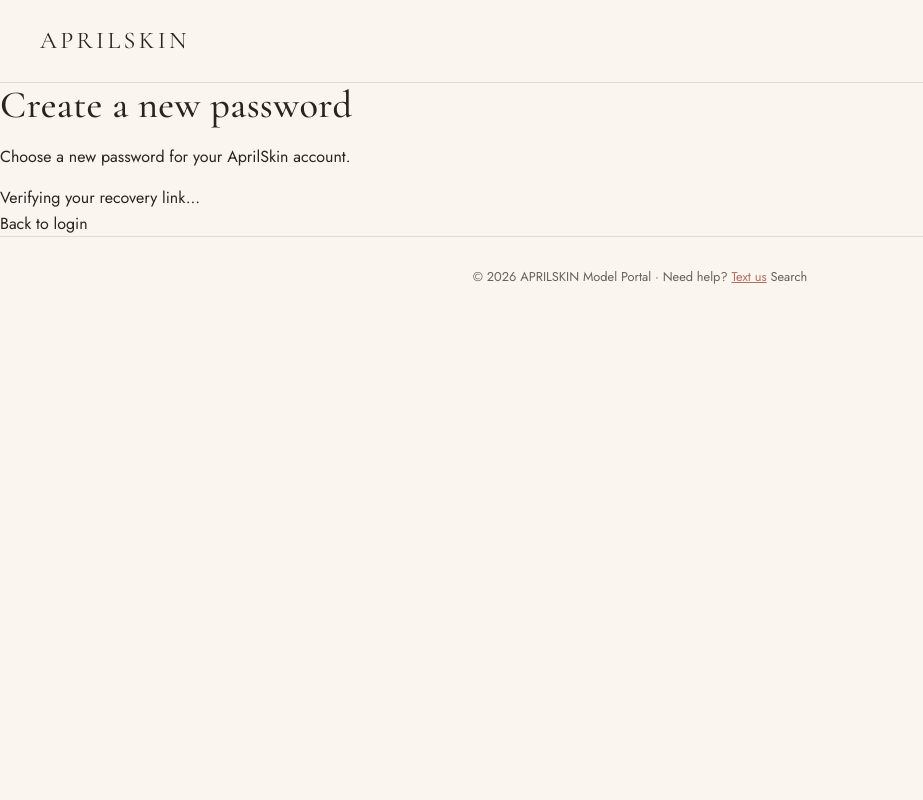
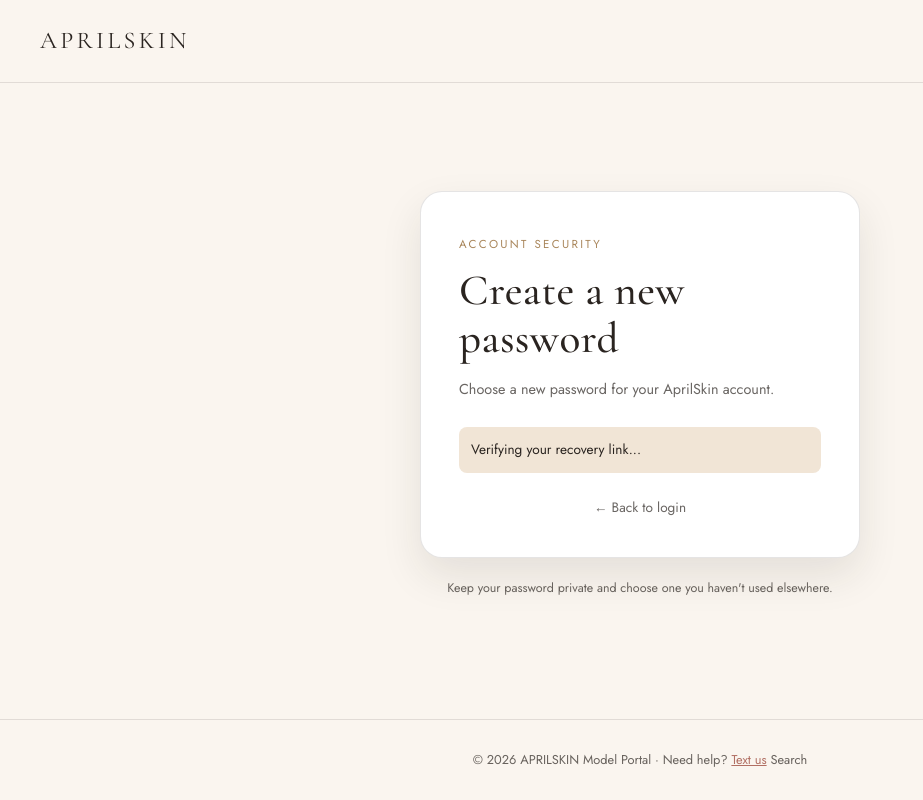
Before and after one commit to Rarejoe/aprilskin, a Flask app: page /reset-password in a window 1280 px wide. Shown: the whole page, without its empty margins (0-923 px from the left). Run offline with Flask 3, Linux system fonts and the light colour scheme; some libraries are stand-ins or nearby versions.

Commit message:
Refactor reset password template for clarity and structure

```diff
--- a/skincare-app/app/templates/reset_password.html
+++ b/skincare-app/app/templates/reset_password.html
@@ -1,122 +1,97 @@
 {% extends "base.html" %}
-
 {% block title %}Reset Password — AprilSkin{% endblock %}
-
 {% block content %}
-<div class="container py-5">
-    <div class="row justify-content-center">
-        <div class="col-md-6 col-lg-5">
-
-            <div class="card shadow-sm border-0 rounded-4 p-4">
-                <h2 class="mb-2">Create a new password</h2>
-
-                <p class="text-muted mb-4">
+<section class="auth-recovery-page">
+    <div class="auth-recovery-wrapper">
+        <div class="auth-recovery-card">
+            <span class="auth-recovery-eyebrow">Account Security</span>
+            <h1>Create a new password</h1>
+            <p class="auth-recovery-description">
                 Choose a new password for your AprilSkin account.
             </p>
-
-                <div id="status" class="alert alert-info">
+            <div id="status" class="auth-recovery-status alert-info">
                 Verifying your recovery link...
             </div>
-
-                <form id="resetForm" hidden>
+            <form id="resetForm" class="auth-recovery-form" hidden>
                 <div class="mb-3">
                     <label for="password" class="form-label">
                         New password
                     </label>
-
                     <input
                         type="password"
                         id="password"
                         class="form-control"
                         minlength="8"
                         autocomplete="new-password"
+                        placeholder="Enter new password"
                         required
                     >
                 </div>
-
                 <div class="mb-3">
                     <label for="confirmPassword" class="form-label">
                         Confirm new password
                     </label>
-
                     <input
                         type="password"
                         id="confirmPassword"
                         class="form-control"
                         minlength="8"
                         autocomplete="new-password"
+                        placeholder="Re-enter new password"
                         required
                     >
                 </div>
-
                 <button
                     type="submit"
                     id="submitButton"
-                        class="btn btn-dark w-100"
+                    class="auth-recovery-button"
                 >
                     Update Password
                 </button>
             </form>
-
-                <a href="{{ url_for('auth.welcome') }}"
-                   class="text-center mt-4">
-                    Back to login
-                </a>
-            </div>
-
+            <div class="auth-recovery-footer">
+                <a href="{{ url_for('auth.welcome') }}">← Back to login</a>
             </div>
         </div>
+        <p class="auth-recovery-note">
+            Keep your password private and choose one you haven't used elsewhere.
+        </p>
     </div>
-
+</section>
 <script src="https://cdn.jsdelivr.net/npm/@supabase/supabase-js@2"></script>
-
 <script>
     const SUPABASE_URL = {{ supabase_url | tojson }};
     const SUPABASE_ANON_KEY = {{ supabase_anon_key | tojson }};
-
     const statusBox = document.getElementById("status");
     const resetForm = document.getElementById("resetForm");
     const submitButton = document.getElementById("submitButton");
-
-    // Capture the recovery marker before Supabase processes the URL.
     const initialHash = new URLSearchParams(
         window.location.hash.substring(1)
     );
-
     const isRecoveryLink = initialHash.get("type") === "recovery";
-
     const supabaseClient = window.supabase.createClient(
         SUPABASE_URL,
         SUPABASE_ANON_KEY
     );
-
     let recoveryReady = false;
-
     function showStatus(message, type = "info") {
         statusBox.textContent = message;
-        statusBox.className = "alert alert-" + type;
+        statusBox.className = "auth-recovery-status alert-" + type;
         statusBox.hidden = false;
     }
-
     function enableResetForm() {
         recoveryReady = true;
         resetForm.hidden = false;
         statusBox.hidden = true;
     }
-
-    // Listen for Supabase's password recovery event.
     supabaseClient.auth.onAuthStateChange((event, session) => {
         if (event === "PASSWORD_RECOVERY" && session) {
             enableResetForm();
         }
     });
-
     async function initializeResetPage() {
-        // Allow Supabase time to process the recovery URL.
         await new Promise(resolve => setTimeout(resolve, 500));
-
         const { data, error } = await supabaseClient.auth.getSession();
-
         if (error || !data.session) {
             showStatus(
                 "This reset link is invalid or has expired. Please request a new one.",
@@ -124,8 +99,6 @@
             );
             return;
         }
-
-        // Require a recovery link, not merely an existing session.
         if (isRecoveryLink) {
             enableResetForm();
         } else if (!recoveryReady) {
@@ -135,12 +108,9 @@
             );
         }
     }
-
     initializeResetPage();
-
     resetForm.addEventListener("submit", async function(event) {
         event.preventDefault();
-
         if (!recoveryReady) {
             showStatus(
                 "Your recovery session could not be verified. Request a new reset link.",
@@ -148,11 +118,9 @@
             );
             return;
         }
-
         const password = document.getElementById("password").value;
         const confirmPassword =
             document.getElementById("confirmPassword").value;
-
         if (password.length < 8) {
             showStatus(
                 "Your password must contain at least 8 characters.",
@@ -160,20 +128,16 @@
             );
             return;
         }
-
         if (password !== confirmPassword) {
             showStatus("Your passwords do not match.", "danger");
             return;
         }
-
         submitButton.disabled = true;
         submitButton.textContent = "Updating password...";
-
         try {
             const { error } = await supabaseClient.auth.updateUser({
                 password: password
             });
-
             if (error) {
                 showStatus(
                     error.message || "We couldn't update your password.",
@@ -181,21 +145,15 @@
                 );
                 return;
             }
-
-            // Clear the recovery session after a successful reset.
             await supabaseClient.auth.signOut();
-
             showStatus(
                 "Your password has been updated successfully. You can now sign in.",
                 "success"
             );
-
             resetForm.hidden = true;
-
             setTimeout(() => {
                 window.location.href = {{ url_for("auth.welcome") | tojson }};
             }, 2000);
-
         } catch (error) {
             showStatus(
                 "Something went wrong. Please request a new reset link if necessary.",
```
Lines whose indentation alone changed are shown as unchanged.
